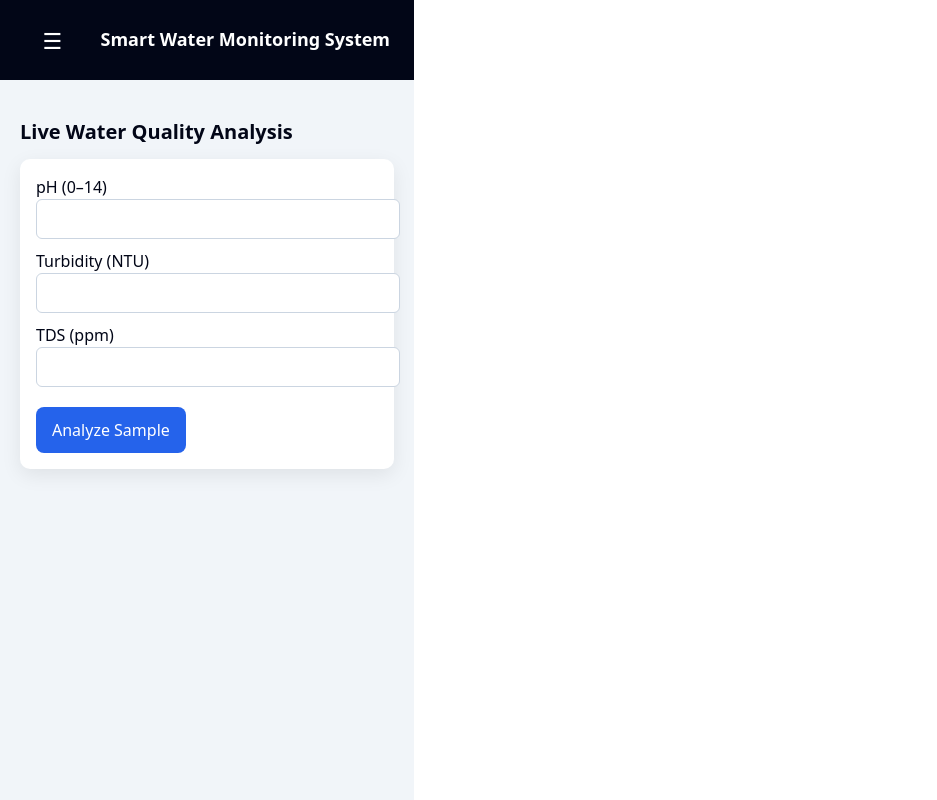
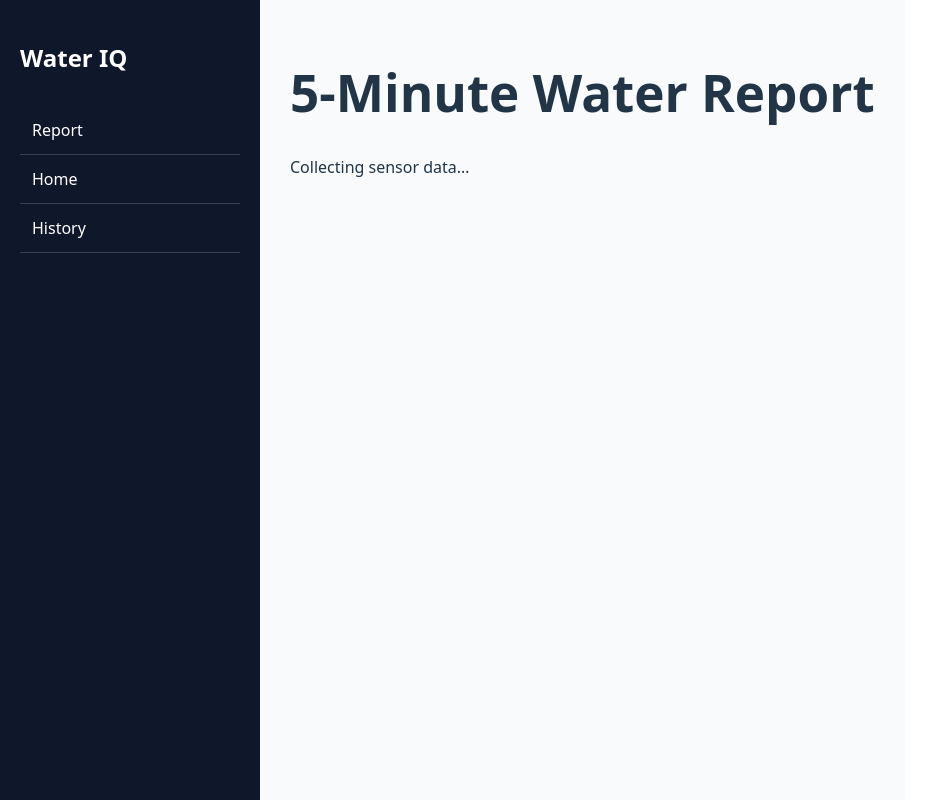
Before and after one commit to khushc2007/vite-react, a React (Vite) app: page / in a window 1280 px wide. Shown: the whole page, without its empty margins (0-937 px from the left). Built offline with nearby package versions, Linux system fonts and the light colour scheme.

Commit message:
Refactor App component structure and types

```diff
--- a/src/App.tsx
+++ b/src/App.tsx
@@ -1,352 +1,230 @@
-import { useState } from "react";
+import { useEffect, useState } from "react";
 
 /* ================= TYPES ================= */
 
-type Page = "live" | "history" | "reports" | "research";
+type AvgData = {
+  ph: number;
+  turbidity: number;
+  tds: number;
+};
 
-type BackendResponse = {
-  reusable: "YES" | "NO";
+type Decision = {
+  reusable: string;
   tank: string;
-  filtrationMethod: string;
+  filtration: string;
   explanation: string;
 };
 
-type HistoryRecord = {
-  timestamp: string;
-  ph: number;
-  turbidity: number;
-  tds: number;
-  reusable: "YES" | "NO";
-  tank: string;
-  filtrationMethod: string;
+type HistoryItem = {
+  time: string;
+  avg: AvgData;
+  decision: Decision;
 };
 
-/* ================= ROOT APP ================= */
+/* ================= CONFIG ================= */
+
+// 🔴 PUT YOUR RENDER BACKEND URL HERE
+const API_URL = "https://YOUR-BACKEND.onrender.com/analyze-water";
+
+/* ================= APP ================= */
 
 export default function App() {
-  const [page, setPage] = useState<Page>("live");
-  const [menuOpen, setMenuOpen] = useState(false);
+  const [page, setPage] = useState<"report" | "home" | "history">("report");
 
   return (
     <div style={styles.app}>
-      <Header onMenu={() => setMenuOpen(!menuOpen)} />
+      <aside style={styles.sidebar}>
+        <h2 style={styles.logo}>Water IQ</h2>
+        <Nav label="Report" onClick={() => setPage("report")} />
+        <Nav label="Home" onClick={() => setPage("home")} />
+        <Nav label="History" onClick={() => setPage("history")} />
+      </aside>
 
-      <div style={styles.body}>
-        <Sidebar
-          active={page}
-          open={menuOpen}
-          onSelect={(p) => {
-            setPage(p);
-            setMenuOpen(false);
-          }}
-        />
-
-        <main style={styles.main}>
-          {page === "live" && <LiveAnalysis />}
-          {page === "history" && <History />}
-          {page === "reports" && <Reports />}
-          {page === "research" && <Research />}
-        </main>
-      </div>
+      <main style={styles.main}>
+        {page === "report" && <Report />}
+        {page === "home" && <Home />}
+        {page === "history" && <History />}
+      </main>
     </div>
   );
 }
 
-/* ================= HEADER ================= */
+/* ================= NAV ================= */
 
-function Header({ onMenu }: { onMenu: () => void }) {
+function Nav({ label, onClick }: { label: string; onClick: () => void }) {
   return (
-    <header style={styles.header}>
-      <button style={styles.menuBtn} onClick={onMenu}>☰</button>
-      <h1 style={styles.headerTitle}>Smart Water Monitoring System</h1>
-    </header>
-  );
-}
-
-/* ================= SIDEBAR ================= */
-
-function Sidebar({
-  active,
-  open,
-  onSelect
-}: {
-  active: Page;
-  open: boolean;
-  onSelect: (p: Page) => void;
-}) {
-  return (
-    <aside style={{ ...styles.sidebar, ...(open ? styles.sidebarOpen : {}) }}>
-      <NavItem label="Live Analysis" active={active === "live"} onClick={() => onSelect("live")} />
-      <NavItem label="History" active={active === "history"} onClick={() => onSelect("history")} />
-      <NavItem label="Reports" active={active === "reports"} onClick={() => onSelect("reports")} />
-      <NavItem label="Research" active={active === "research"} onClick={() => onSelect("research")} />
-    </aside>
-  );
-}
-
-function NavItem({ label, active, onClick }: any) {
-  return (
-    <div
-      onClick={onClick}
-      style={{ ...styles.navItem, ...(active ? styles.navItemActive : {}) }}
-    >
+    <div style={styles.navItem} onClick={onClick}>
       {label}
     </div>
   );
 }
 
-/* ================= LIVE ANALYSIS ================= */
+/* ================= REPORT PAGE ================= */
+/* Collects data every 5s for 5 minutes */
 
-function LiveAnalysis() {
-  const [ph, setPh] = useState("");
-  const [turbidity, setTurbidity] = useState("");
-  const [tds, setTds] = useState("");
-  const [result, setResult] = useState<BackendResponse | null>(null);
-  const [error, setError] = useState("");
+function Report() {
+  const [avg, setAvg] = useState<AvgData | null>(null);
 
-  async function analyze() {
-    setError("");
-    setResult(null);
+  useEffect(() => {
+    let samples: AvgData[] = [];
 
-    try {
-      const res = await fetch(
-        "https://water-quality-backend-qxd3.onrender.com/analyze-water",
-        {
-          method: "POST",
-          headers: { "Content-Type": "application/json" },
-          body: JSON.stringify({
-            ph: Number(ph),
-            turbidity: Number(turbidity),
-            tds: Number(tds)
-          })
-        }
-      );
+    const interval = setInterval(() => {
+      // 🔁 Replace with Arduino data later
+      samples.push({
+        ph: 6.5 + Math.random() * 2,
+        turbidity: 10 + Math.random() * 30,
+        tds: 500 + Math.random() * 800
+      });
 
-      if (!res.ok) throw new Error();
-      const data: BackendResponse = await res.json();
-      setResult(data);
+      if (samples.length === 60) {
+        const sum = samples.reduce(
+          (a, b) => ({
+            ph: a.ph + b.ph,
+            turbidity: a.turbidity + b.turbidity,
+            tds: a.tds + b.tds
+          }),
+          { ph: 0, turbidity: 0, tds: 0 }
+        );
 
-      saveHistory({
-        timestamp: new Date().toLocaleString(),
-        ph: Number(ph),
-        turbidity: Number(turbidity),
-        tds: Number(tds),
-        reusable: data.reusable,
-        tank: data.tank,
-        filtrationMethod: data.filtrationMethod
-      });
-    } catch {
-      setError("Unable to connect to backend service.");
-    }
-  }
+        const avgData = {
+          ph: +(sum.ph / 60).toFixed(2),
+          turbidity: +(sum.turbidity / 60).toFixed(1),
+          tds: Math.round(sum.tds / 60)
+        };
+
+        localStorage.setItem("latestAvg", JSON.stringify(avgData));
+        setAvg(avgData);
+        clearInterval(interval);
+      }
+    }, 5000);
+
+    return () => clearInterval(interval);
+  }, []);
 
   return (
-    <section>
-      <h2 style={styles.sectionTitle}>Live Water Quality Analysis</h2>
-
-      <Card>
-        <Input label="pH (0–14)" value={ph} set={setPh} />
-        <Input label="Turbidity (NTU)" value={turbidity} set={setTurbidity} />
-        <Input label="TDS (ppm)" value={tds} set={setTds} />
-        <button style={styles.primaryBtn} onClick={analyze}>Analyze Sample</button>
-        {error && <p style={styles.error}>{error}</p>}
-      </Card>
-
-      {result && (
-        <Card>
-          <p><b>Reusable:</b> {result.reusable}</p>
-          <p><b>Tank Allocation:</b> {result.tank}</p>
-          <p><b>Filtration Method:</b> {result.filtrationMethod}</p>
-          <p style={styles.explanation}>{result.explanation}</p>
-        </Card>
+    <>
+      <h1>5-Minute Water Report</h1>
+      {!avg ? (
+        <p>Collecting sensor data…</p>
+      ) : (
+        <div style={styles.cards}>
+          <Card title="Avg pH" value={avg.ph} />
+          <Card title="Avg Turbidity (NTU)" value={avg.turbidity} />
+          <Card title="Avg TDS (ppm)" value={avg.tds} />
+        </div>
       )}
-    </section>
+    </>
   );
 }
 
-/* ================= HISTORY ================= */
+/* ================= HOME PAGE ================= */
+/* Calls backend for decision */
 
-function History() {
-  const data = loadHistory();
+function Home() {
+  const [decision, setDecision] = useState<Decision | null>(null);
+
+  useEffect(() => {
+    const avg = JSON.parse(localStorage.getItem("latestAvg") || "null");
+    if (!avg) return;
+
+    fetch(API_URL, {
+      method: "POST",
+      headers: { "Content-Type": "application/json" },
+      body: JSON.stringify(avg)
+    })
+      .then(res => res.json())
+      .then(data => {
+        const record: HistoryItem = {
+          time: new Date().toLocaleString(),
+          avg,
+          decision: data
+        };
+
+        const history = JSON.parse(
+          localStorage.getItem("history") || "[]"
+        );
+        history.push(record);
+        localStorage.setItem("history", JSON.stringify(history));
+
+        setDecision(data);
+      });
+  }, []);
+
+  if (!decision) return <p>No report data available.</p>;
 
   return (
-    <section>
-      <h2 style={styles.sectionTitle}>Analysis History</h2>
-      {data.length === 0 && <p>No records available.</p>}
-
-      {data.map((d, i) => (
-        <Card key={i}>
-          <p><b>{d.timestamp}</b></p>
-          <p>pH: {d.ph} | Turbidity: {d.turbidity} | TDS: {d.tds}</p>
-          <p>{d.reusable} → {d.tank}</p>
-          <p>Filtration: {d.filtrationMethod}</p>
-        </Card>
-      ))}
-    </section>
+    <>
+      <h1>Decision Summary</h1>
+      <p><b>Reusable:</b> {decision.reusable}</p>
+      <p><b>Tank:</b> {decision.tank}</p>
+      <p><b>Filtration:</b> {decision.filtration}</p>
+      <p><b>Explanation:</b> {decision.explanation}</p>
+    </>
   );
 }
 
-/* ================= REPORTS ================= */
+/* ================= HISTORY PAGE ================= */
 
-function Reports() {
-  const data = loadHistory();
-  const reusable = data.filter(d => d.reusable === "YES").length;
+function History() {
+  const history: HistoryItem[] =
+    JSON.parse(localStorage.getItem("history") || "[]");
+
+  if (history.length === 0) return <p>No history yet.</p>;
 
   return (
-    <section>
-      <h2 style={styles.sectionTitle}>System Reports</h2>
-      <Card>
-        <p>Total Samples: {data.length}</p>
-        <p>Reusable Water: {reusable}</p>
-        <p>Non-Reusable Water: {data.length - reusable}</p>
-        <p>This report is generated from real operational data.</p>
-      </Card>
-    </section>
+    <>
+      <h1>History</h1>
+      {history.map((h, i) => (
+        <div key={i} style={styles.historyCard}>
+          <p><b>Time:</b> {h.time}</p>
+          <p>pH: {h.avg.ph}, Turbidity: {h.avg.turbidity}, TDS: {h.avg.tds}</p>
+          <p>Reusable: {h.decision.reusable}</p>
+          <p>Filtration: {h.decision.filtration}</p>
+        </div>
+      ))}
+    </>
   );
 }
 
-/* ================= RESEARCH ================= */
+/* ================= UI ================= */
 
-function Research() {
-  const papers = [
-    ["WHO Water Reuse Guidelines", "World Health Organization, 2017"],
-    ["Greywater Treatment Technologies", "Water Research Journal, 2020"],
-    ["Turbidity & TDS Threshold Analysis", "Environmental Review, 2019"]
-  ];
-
+function Card({ title, value }: { title: string; value: number }) {
   return (
-    <section>
-      <h2 style={styles.sectionTitle}>Research & References</h2>
-      {papers.map((p, i) => (
-        <Card key={i}>
-          <h3>{p[0]}</h3>
-          <p>{p[1]}</p>
-        </Card>
-      ))}
-    </section>
-  );
-}
-
-/* ================= UI HELPERS ================= */
-
-function Card({ children }: any) {
-  return <div style={styles.card}>{children}</div>;
-}
-
-function Input({ label, value, set }: any) {
-  return (
-    <div style={styles.inputGroup}>
-      <label>{label}</label>
-      <input style={styles.input} value={value} onChange={e => set(e.target.value)} />
+    <div style={styles.card}>
+      <h3>{title}</h3>
+      <p>{value}</p>
     </div>
   );
-}
-
-/* ================= STORAGE ================= */
-
-function loadHistory(): HistoryRecord[] {
-  return JSON.parse(localStorage.getItem("history") || "[]");
-}
-
-function saveHistory(entry: HistoryRecord) {
-  const h = loadHistory();
-  h.push(entry);
-  localStorage.setItem("history", JSON.stringify(h));
 }
 
 /* ================= STYLES ================= */
 
 const styles: any = {
-  app: {
-    background: "#f1f5f9",
-    minHeight: "100vh",
-    color: "#020617",
-    fontFamily: "system-ui"
+  app: { display: "flex", minHeight: "100vh", fontFamily: "system-ui" },
+  sidebar: {
+    width: 220,
+    background: "#0f172a",
+    color: "#fff",
+    padding: 20
   },
-
-  header: {
-    display: "flex",
-    alignItems: "center",
-    padding: "12px 16px",
-    background: "#020617",
-    color: "#ffffff"
+  logo: { marginBottom: 30 },
+  navItem: {
+    padding: 12,
+    cursor: "pointer",
+    borderBottom: "1px solid #334155"
   },
-  headerTitle: { marginLeft: 12, fontSize: 18 },
-  menuBtn: {
-    fontSize: 22,
-    background: "none",
-    border: "none",
-    color: "#ffffff",
-    cursor: "pointer"
+  main: { flex: 1, padding: 30, background: "#f8fafc" },
+  cards: { display: "flex", gap: 20 },
+  card: {
+    background: "#fff",
+    padding: 20,
+    borderRadius: 8,
+    boxShadow: "0 4px 10px rgba(0,0,0,0.1)"
   },
-
-  body: { display: "flex" },
-
-  sidebar: {
-    position: "fixed",
-    top: 0,
-    left: 0,
-    height: "100vh",
-    width: 240,
-    background: "#020617",
-    color: "#e5e7eb",
-    padding: 16,
-    transform: "translateX(-100%)",
-    transition: "transform 0.3s ease",
-    zIndex: 1000
-  },
-  sidebarOpen: { transform: "translateX(0)" },
-
-  navItem: {
-    padding: "12px",
-    borderRadius: 6,
-    cursor: "pointer",
-    marginBottom: 6
-  },
-  navItemActive: {
-    background: "#2563eb",
-    color: "#ffffff"
-  },
-
-  main: {
-    flex: 1,
-    padding: 20,
-    marginLeft: 0,
-    marginTop: 0
-  },
-
-  sectionTitle: {
-    marginBottom: 12,
-    fontSize: 20
-  },
-
-  card: {
-    background: "#ffffff",
-    padding: 16,
-    borderRadius: 10,
-    marginBottom: 16,
-    boxShadow: "0 6px 20px rgba(0,0,0,0.08)"
-  },
-
-  inputGroup: { marginBottom: 10 },
-  input: {
-    width: "100%",
-    padding: 10,
-    borderRadius: 6,
-    border: "1px solid #cbd5e1",
-    fontSize: 16
-  },
-
-  primaryBtn: {
-    marginTop: 10,
-    padding: "12px 16px",
-    background: "#2563eb",
-    color: "#ffffff",
-    border: "none",
-    borderRadius: 8,
-    fontSize: 16
-  },
-
-  explanation: { marginTop: 8, color: "#334155" },
-  error: { color: "#dc2626", marginTop: 8 }
+  historyCard: {
+    background: "#fff",
+    padding: 15,
+    marginBottom: 10,
+    borderRadius: 6
+  }
 };
```
